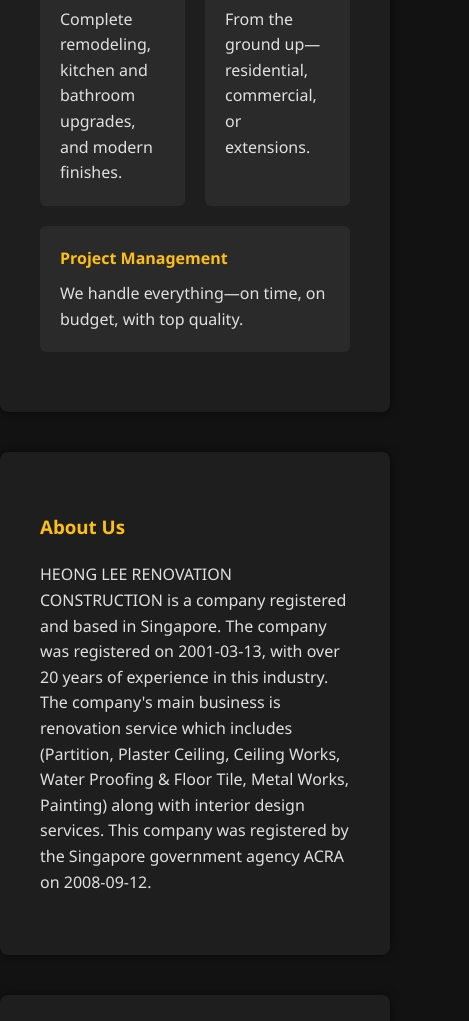
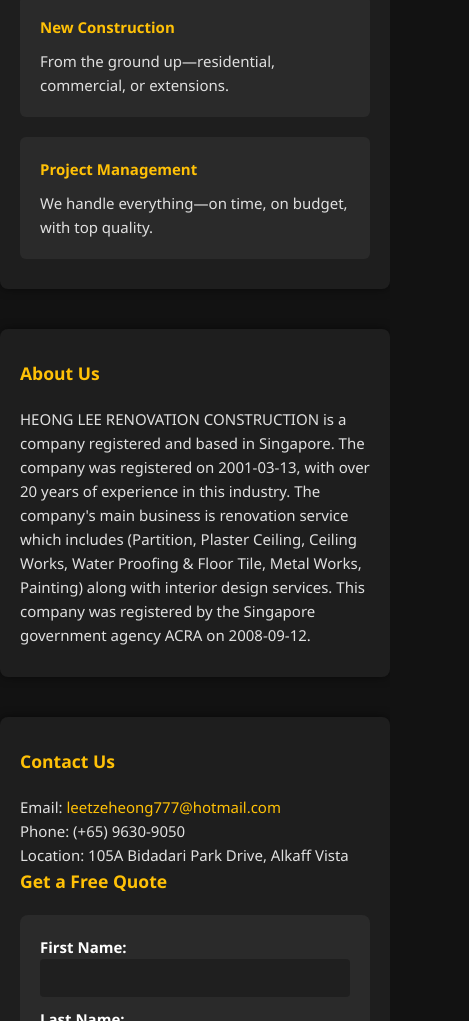
Before and after one commit to HeeZe-Lee/HLRenovation.github.io, a plain HTML site: page index.html in a window 390 px wide. Shown: the part 979-2000 px from the top of the page, 469 px wide, since content can reach past the window. Drawn offline with Linux system fonts and the light colour scheme.

Commit message:
Add files via upload

```diff
--- a/style.css
+++ b/style.css
@@ -202,3 +202,56 @@
   scroll-snap-align: center; /* Centers each section when scrolling */
   scroll-margin-top: 100px; /* Adjust for header height */
 }
+
+/* ===== MOBILE RESPONSIVE STYLES ===== */
+@media (max-width: 768px) {
+  /* Stack nav items vertically */
+  nav ul {
+    flex-direction: column;
+    align-items: center;
+    gap: 15px;
+  }
+
+  /* Make hero text more readable */
+  .hero h2 {
+    font-size: 1.8rem;
+  }
+
+  /* Stack service cards vertically */
+  .cards {
+    flex-direction: column;
+  }
+
+  .card {
+    flex: 1 1 100%;
+  }
+
+  /* Reduce container padding */
+  .container {
+    padding: 10px;
+  }
+
+  /* Form fields full-width */
+  .name-fields {
+    flex-direction: column;
+    gap: 10px;
+  }
+
+  /* Reduce section padding */
+  .services,
+  .about,
+  .contact {
+    padding: 20px 10px;
+  }
+
+  /* Contact form inputs */
+  .contact input,
+  .contact textarea {
+    font-size: 1rem;
+  }
+
+  /* Adjust font size globally */
+  body {
+    font-size: 15px;
+  }
+}
```
